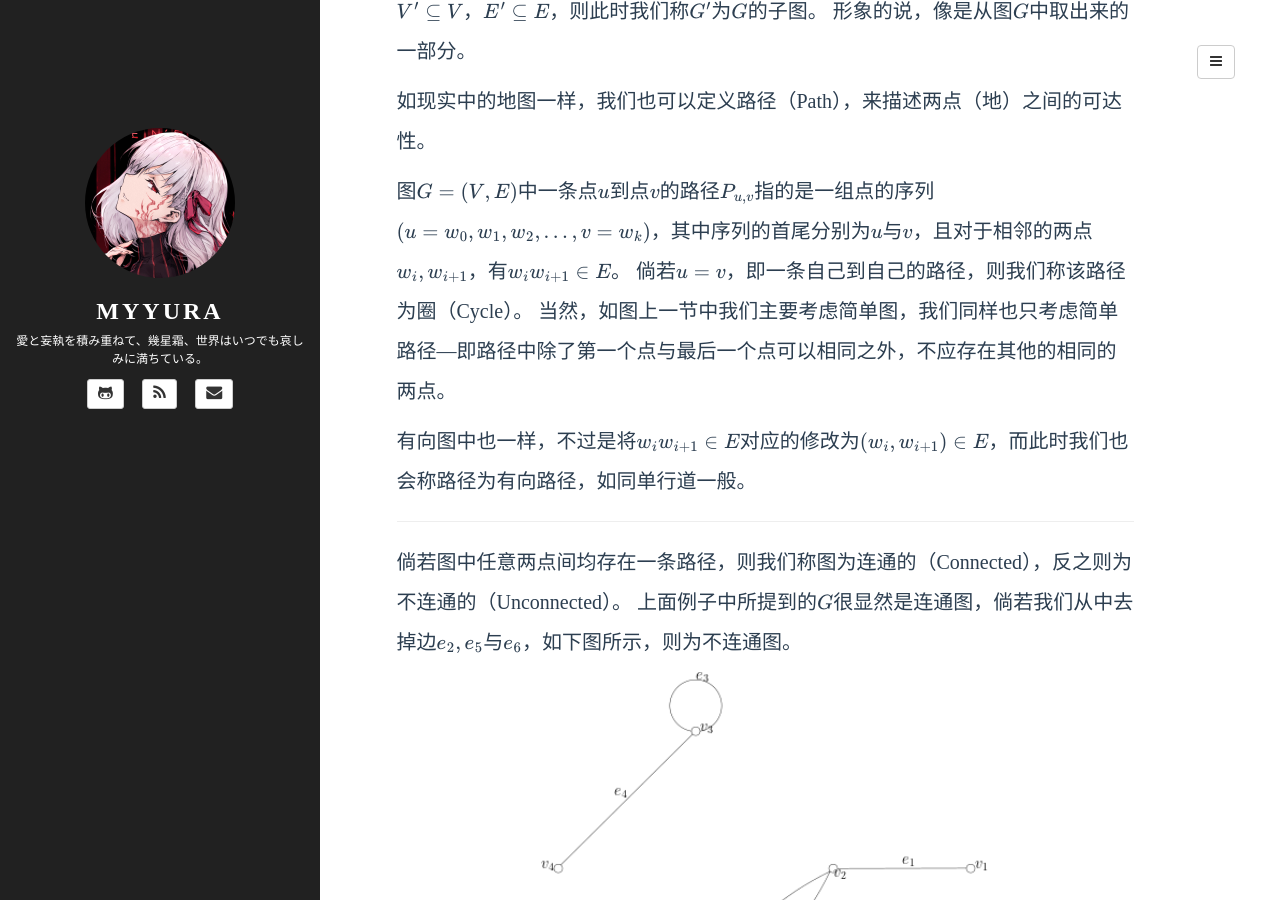
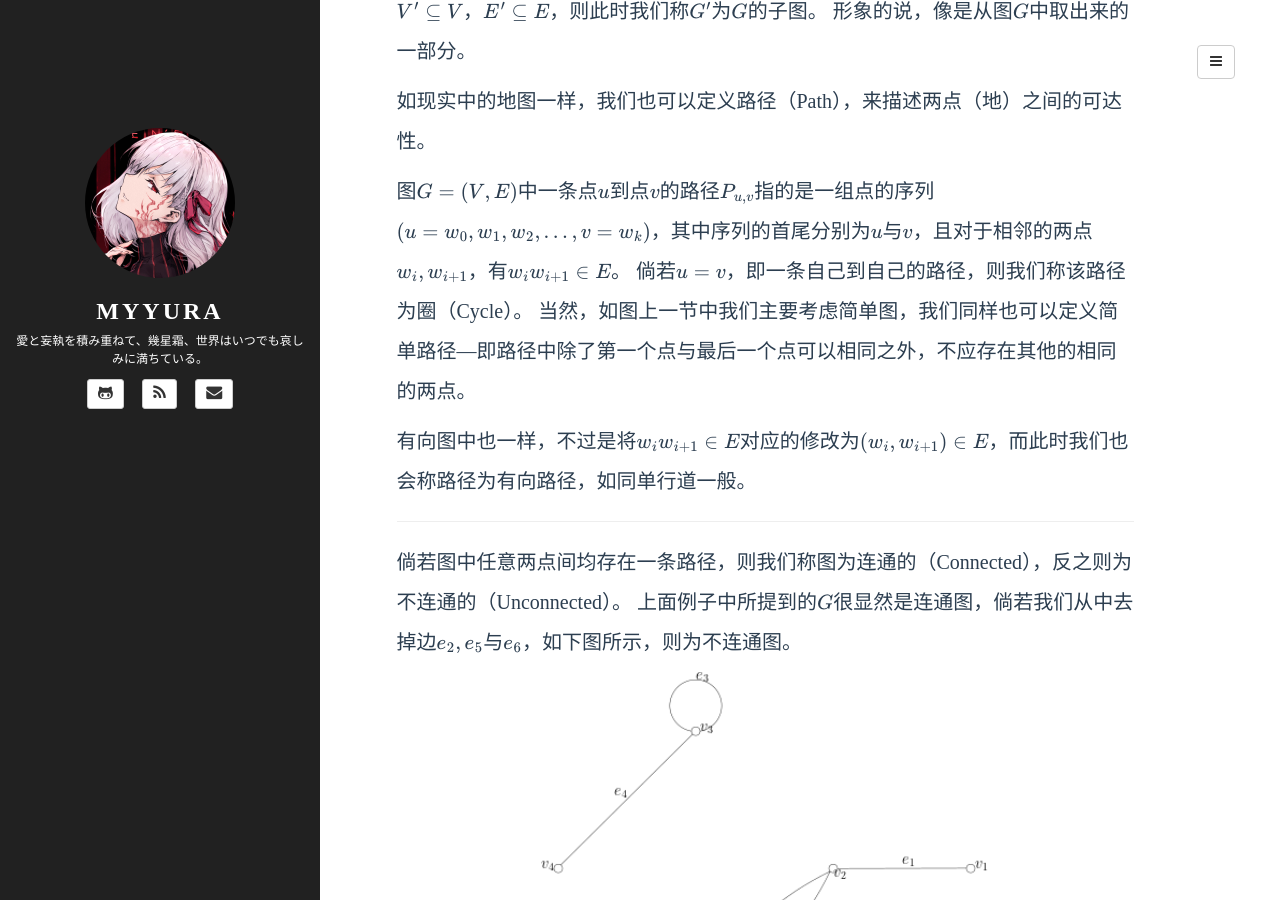
Before and after one commit to Myyura/myyura.github.io, a Jekyll site: the page built from _posts/math_algorithm/2020-8-1-graph_theory-1.md, in a window 1280 px wide and 900 px high, scrolled down 3819 px. Built offline with Jekyll 4.4.1, drawn with Linux system fonts in a browser that asks for light colours; formulas are drawn with MathJax 3; a script that is not in the unit is left out; comment, search, counter and statistics services are not loaded.

Commit message:
Modify some sentences

```diff
--- a/_posts/math_algorithm/2020-8-1-graph_theory-1.md
+++ b/_posts/math_algorithm/2020-8-1-graph_theory-1.md
@@ -103,7 +103,7 @@ $$
 
 图$G = (V, E)$中一条点$u$到点$v$的路径$P_{u,v}$指的是一组点的序列$(u=w_0, w_1, w_2, \ldots, v=w_k)$，其中序列的首尾分别为$u$与$v$，且对于相邻的两点$w_i, w_{i+1}$，有$w_iw_{i+1} \in E$。
 倘若$u = v$，即一条自己到自己的路径，则我们称该路径为圈（Cycle）。
-当然，如图上一节中我们主要考虑简单图，我们同样也只考虑简单路径---即路径中除了第一个点与最后一个点可以相同之外，不应存在其他的相同的两点。
+当然，如图上一节中我们主要考虑简单图，我们同样也可以定义简单路径---即路径中除了第一个点与最后一个点可以相同之外，不应存在其他的相同的两点。
 
 有向图中也一样，不过是将$w_iw_{i+1} \in E$对应的修改为$(w_i, w_{i+1}) \in E$，而此时我们也会称路径为有向路径，如同单行道一般。
 
```
